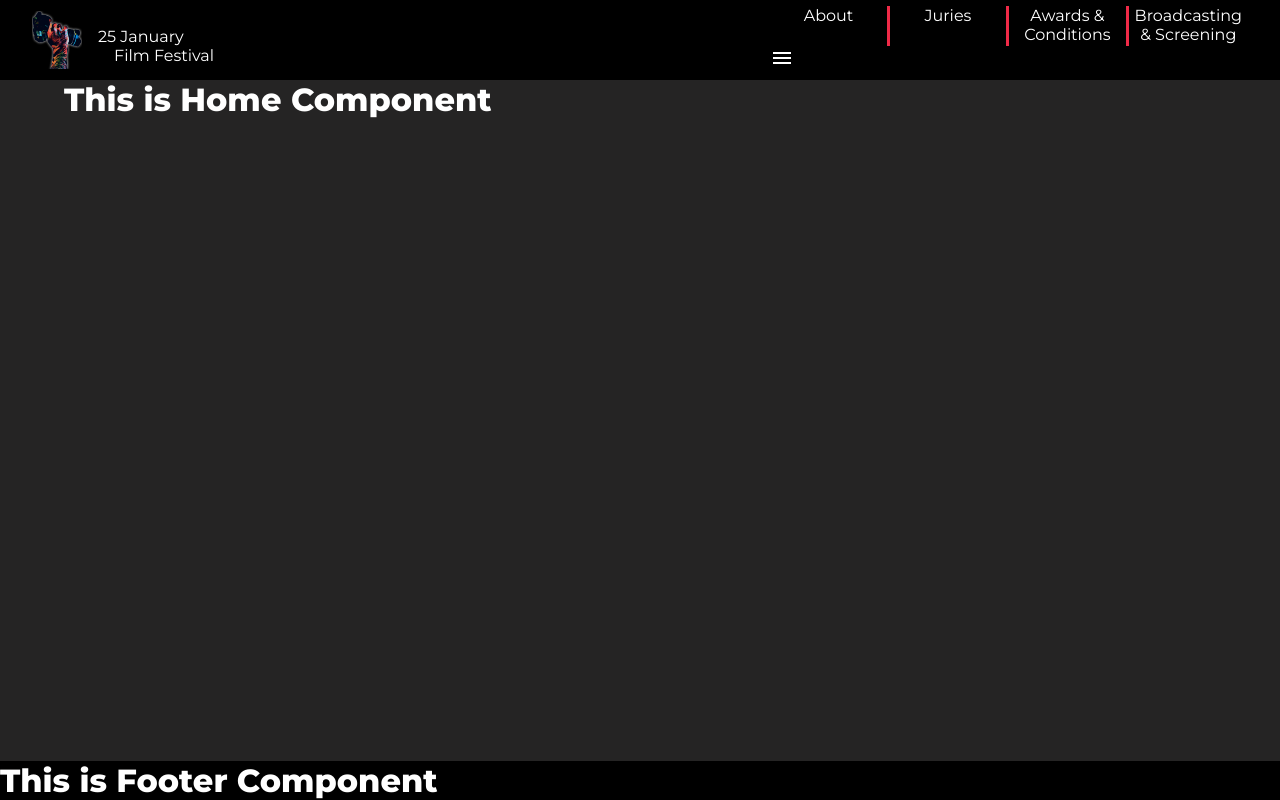
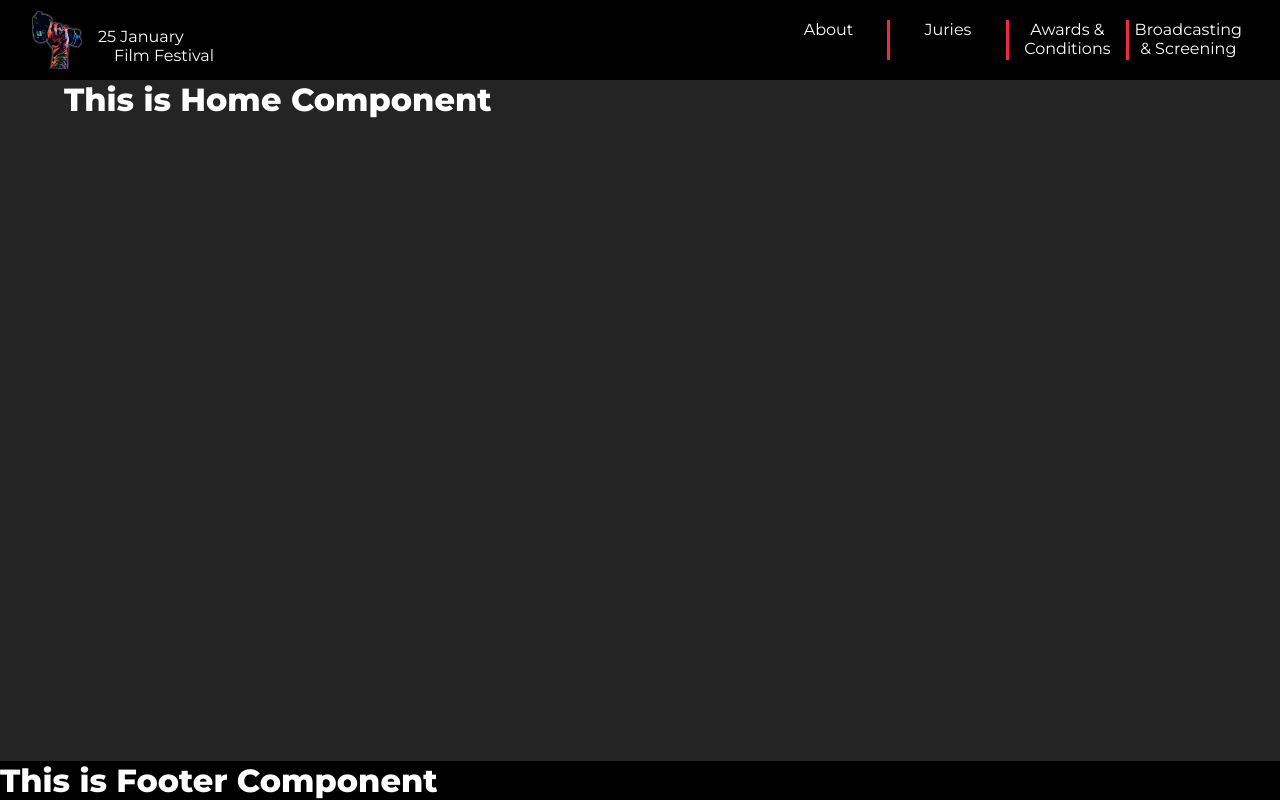
Before and after one commit to ObadaMoustafa/25-January-Film-Festival, a React (Create React App) app: page / in a window 1280 px wide. Built offline with nearby package versions, Linux system fonts and the light colour scheme.

Commit message:
deleted react-icon-package

```diff
--- a/src/components/navbar/Navbar.jsx
+++ b/src/components/navbar/Navbar.jsx
@@ -57,7 +57,7 @@ function Navbar() {
               </NavLink>
             ))}
           </div>
-          <NavLink to="#" className="menu-bars">
+          <NavLink to="#" className="menu-bars-close">
             {!sidebar ? (
               <MenuSharpIcon className="hamburger" onClick={showSidebar} />
             ) : (
--- a/src/components/navbar/navbar.css
+++ b/src/components/navbar/navbar.css
@@ -40,7 +40,7 @@
 
 .hamburger {
   color: var(--primary-color);
-  font-size: 2rem;
+  font-size: 4rem;
 }
 
 .nav-menu {
@@ -95,6 +95,11 @@
   .hamburger {
     display: none;
   }
+
+  .menu-bars-close {
+    display: none;
+  }
+
   .links {
     display: flex;
   }
```
